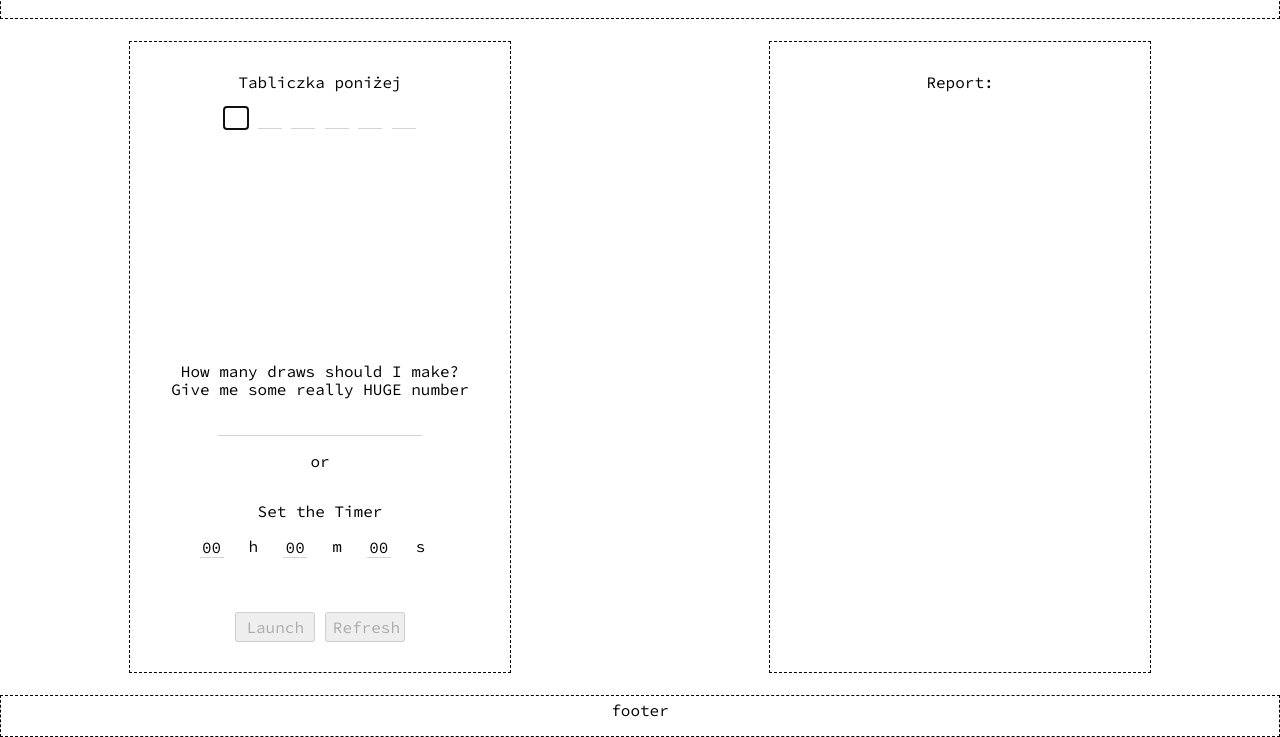
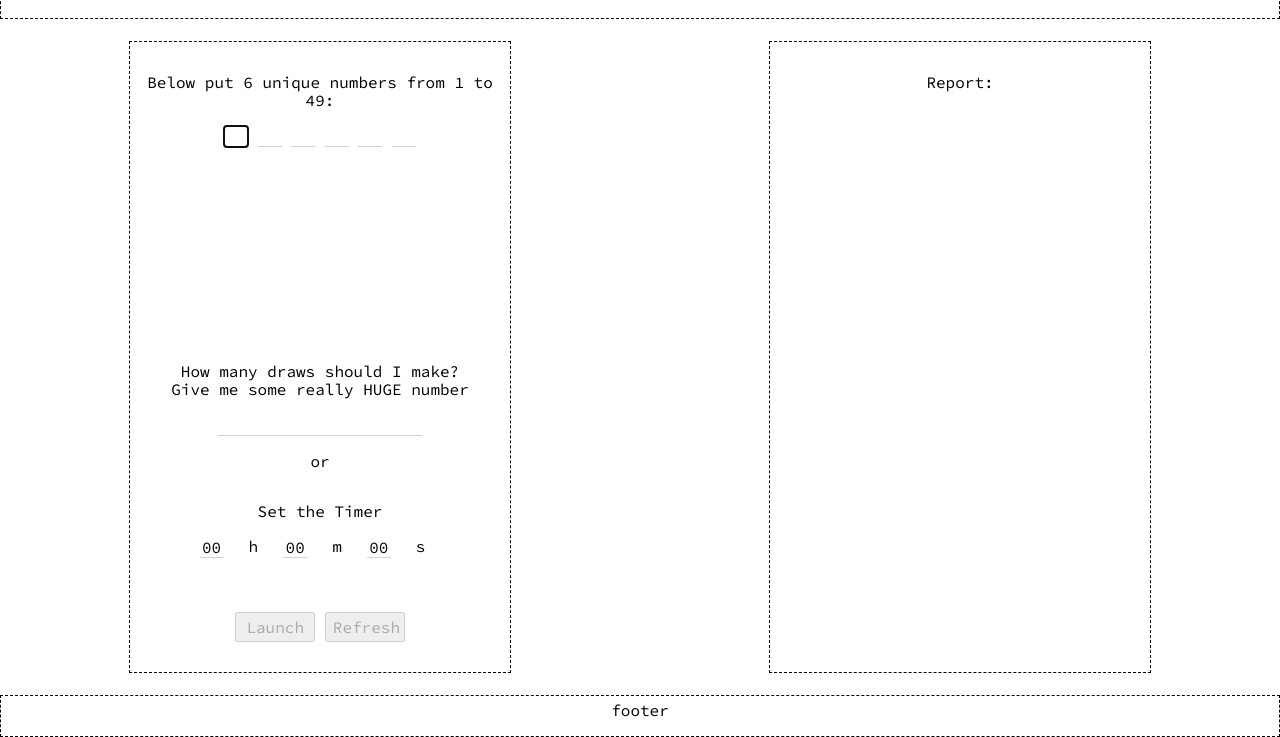
Before and after one commit to MaciejReimann/LottoGenerator, a plain HTML site: page index.html in a window 1280 px wide. Shown: the part 63-800 px from the top of the page. Drawn offline with nearby package versions, Linux system fonts and the light colour scheme.

Commit message:
Small translation.

```diff
--- a/index.html
+++ b/index.html
@@ -15,7 +15,7 @@
     <div id='main-container'>
         <div id='left-half'>
             <div class='input-elements' id='form-1'>
-                <p id ="welcome">Tabliczka poniżej</p>
+                <p id ="welcome">Below put 6 unique numbers from 1 to 49:</p>
                 <input class='number' type='text' id='number_1' name='number1' size="2" maxlength="2" autofocus>
                 <input class='number' type='text' id='number_2' name='number2'  size="2" maxlength="2">
                 <input class='number' type='text' id='number_3' name='number3'  size="2" maxlength="2">
```
